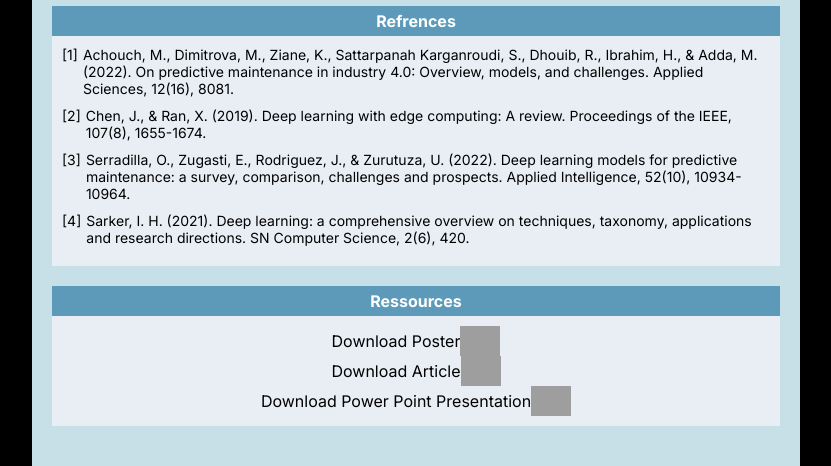
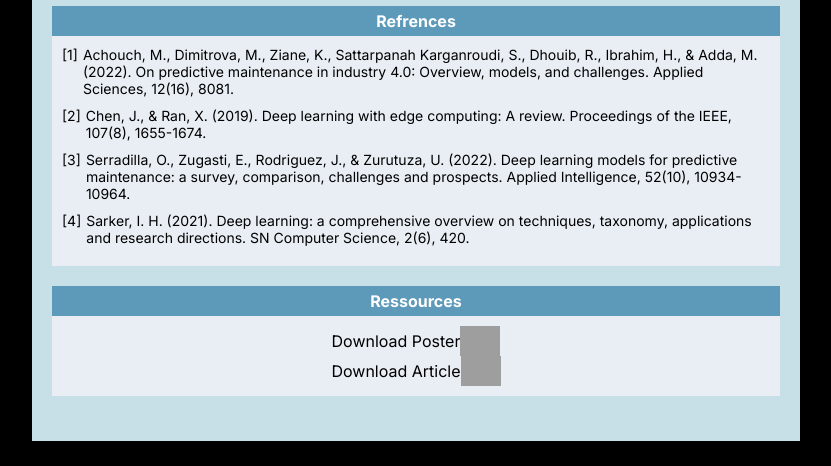
Before and after one commit to mel-wzn/mel-wzn.github.io, a plain HTML site: page index.html in a window 1280 px wide. Shown: the part 359-825 px from the top of the page, without its empty margins (224-1055 px from the left). After the commit the page ends 800 px from the top, so only its background shows below. Drawn offline with Linux system fonts and the light colour scheme; grey boxes are pictures that could not be loaded.

Commit message:
Update index.html

```diff
--- a/index.html
+++ b/index.html
@@ -174,15 +174,7 @@ research directions. SN Computer Science, 2(6), 420.
                 </a>
               </li>
 
-              <li class="resource">
-                <p>Download Power Point Presentation</p>
-                <a href="./assets/ppt/ppt.pptx" target="__blank">
-                  <img
-                    src="https://findicons.com/files/icons/2795/office_2013_hd/2000/powerpoint.png"
-                    alt=""
-                  />
-                </a>
-              </li>
+
             </ul>
           </div>
         </div>
```
